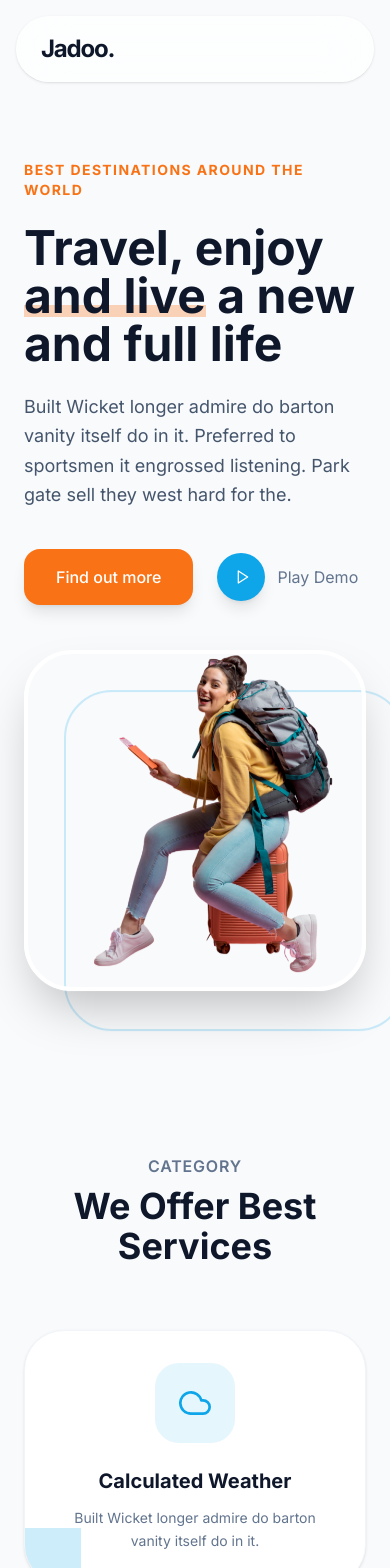
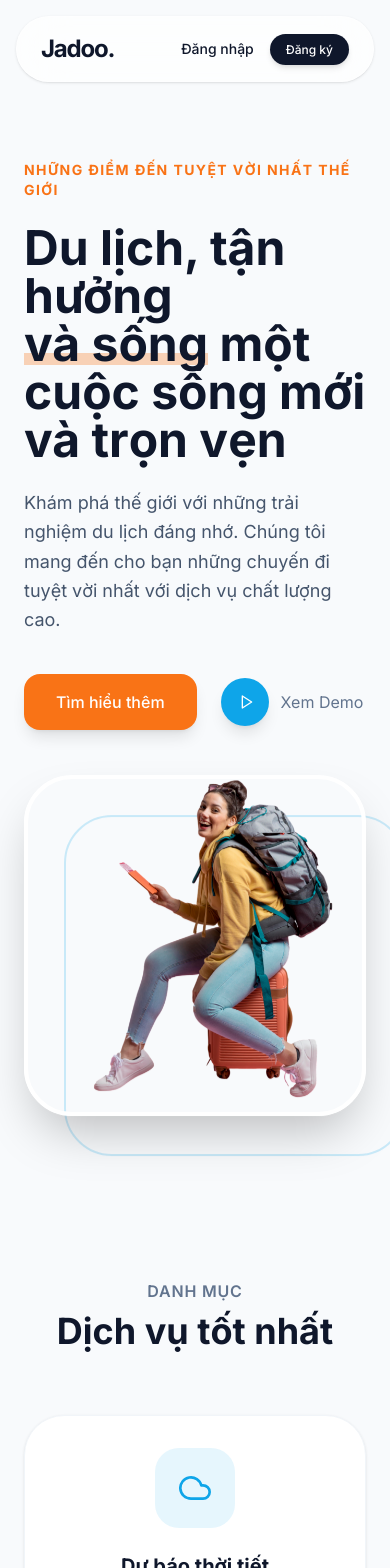
Before and after one commit to quanh225785/Quanhss, a React (Vite) app in the folder frontend/: page / in a window 390 px wide. Shown: the top 1568 px of the page. Built offline with nearby package versions, Linux system fonts and the light colour scheme; a web font is replaced by a local one.

Commit message:
Translate landing page to Vietnamese and make navbar mobile responsive
Co-authored-by: lyng148 <113703761+lyng148@users.noreply.github.com>

```diff
--- a/frontend/src/pages/LandingPage.jsx
+++ b/frontend/src/pages/LandingPage.jsx
@@ -32,14 +32,14 @@ function LandingPage() {
                 <div className="max-w-7xl mx-auto">
                     <div className="bg-white/70 backdrop-blur-xl border border-white/40 shadow-sm rounded-full px-6 py-4 flex items-center justify-between">
                         <div className="logo font-display font-bold text-2xl text-slate-900 tracking-tighter">Jadoo.</div>
-                        <ul className="hidden md:flex items-center gap-8 font-medium text-sm text-slate-900">
-                            <li><a href="#destinations" className="hover:text-primary transition-colors">Destinations</a></li>
-                            <li><a href="#hotels" className="hover:text-primary transition-colors">Hotels</a></li>
-                            <li><a href="#flights" className="hover:text-primary transition-colors">Flights</a></li>
-                            <li><a href="#bookings" className="hover:text-primary transition-colors">Bookings</a></li>
-                            <li><Link to="/login" className="hover:text-primary transition-colors">Login</Link></li>
+                        <ul className="flex items-center gap-4 md:gap-8 font-medium text-sm text-slate-900">
+                            <li className="hidden md:block"><a href="#destinations" className="hover:text-primary transition-colors">Điểm đến</a></li>
+                            <li className="hidden md:block"><a href="#hotels" className="hover:text-primary transition-colors">Khách sạn</a></li>
+                            <li className="hidden md:block"><a href="#flights" className="hover:text-primary transition-colors">Chuyến bay</a></li>
+                            <li className="hidden md:block"><a href="#bookings" className="hover:text-primary transition-colors">Đặt chỗ</a></li>
+                            <li><Link to="/login" className="hover:text-primary transition-colors">Đăng nhập</Link></li>
                             <li>
-                                <Link to="/register" className="px-5 py-2.5 bg-slate-900 text-white rounded-full hover:bg-primary transition-all shadow-md hover:shadow-lg text-sm">Sign up</Link>
+                                <Link to="/register" className="px-4 md:px-5 py-2 md:py-2.5 bg-slate-900 text-white rounded-full hover:bg-primary transition-all shadow-md hover:shadow-lg text-xs md:text-sm">Đăng ký</Link>
                             </li>
                         </ul>
                     </div>
@@ -50,26 +50,26 @@ function LandingPage() {
             <section className="pt-40 pb-20 relative">
                 <div className="max-w-7xl mx-auto px-6 grid grid-cols-1 lg:grid-cols-2 gap-12 items-center">
                     <div className="hero-text space-y-6">
-                        <p className="text-secondary font-bold tracking-widest uppercase text-sm animate-fade-in-up">Best Destinations around the world</p>
+                        <p className="text-secondary font-bold tracking-widest uppercase text-sm animate-fade-in-up">Những điểm đến tuyệt vời nhất thế giới</p>
                         <h1 className="font-display text-5xl md:text-7xl/[1.1] font-bold text-slate-900 animate-fade-in-up [animation-delay:200ms]">
-                            Travel, enjoy <span className="relative whitespace-nowrap"><span className="absolute bottom-2 left-0 w-full h-3 bg-secondary/30 -z-10 bg-contain"></span>and live</span> a new and full life
+                            Du lịch, tận hưởng <span className="relative whitespace-nowrap"><span className="absolute bottom-2 left-0 w-full h-3 bg-secondary/30 -z-10 bg-contain"></span>và sống</span> một cuộc sống mới và trọn vẹn
                         </h1>
                         <p className="text-lg leading-relaxed max-w-lg animate-fade-in-up [animation-delay:400ms]">
-                            Built Wicket longer admire do barton vanity itself do in it.
-                            Preferred to sportsmen it engrossed listening. Park gate sell
-                            they west hard for the.
+                            Khám phá thế giới với những trải nghiệm du lịch đáng nhớ.
+                            Chúng tôi mang đến cho bạn những chuyến đi tuyệt vời nhất
+                            với dịch vụ chất lượng cao.
                         </p>
                         <div className="flex items-center gap-6 pt-4 animate-fade-in-up [animation-delay:600ms]">
-                            <button className="px-8 py-4 bg-secondary text-white rounded-2xl font-medium shadow-lg hover:shadow-secondary/30 hover:-translate-y-1 transition-all">Find out more</button>
+                            <button className="px-8 py-4 bg-secondary text-white rounded-2xl font-medium shadow-lg hover:shadow-secondary/30 hover:-translate-y-1 transition-all">Tìm hiểu thêm</button>
                             <button className="flex items-center gap-3 group text-slate-500 hover:text-primary transition-colors">
                                 <span className="w-12 h-12 flex items-center justify-center bg-primary text-white rounded-full shadow-lg group-hover:scale-110 transition-transform"><FiPlay className="ml-1" /></span>
-                                Play Demo
+                                Xem Demo
                             </button>
                         </div>
                     </div>
                     <div className="hero-image relative animate-float">
                         <div className="relative z-10 rounded-[3rem] overflow-hidden shadow-2xl border-4 border-white">
-                            <img src="landing.png" alt="Traveler" className="w-full object-cover" />
+                            <img src="landing.png" alt="Du khách" className="w-full object-cover" />
                         </div>
                         {/* Decorative background elements */}
                         <div className="absolute top-10 -right-10 w-full h-full border-2 border-primary/20 rounded-[3rem] -z-10"></div>
@@ -81,15 +81,15 @@ function LandingPage() {
             <section className="py-20" id="services">
                 <div className="max-w-7xl mx-auto px-6">
                     <div className="text-center mb-16">
-                        <p className="text-slate-500 font-semibold uppercase tracking-wider mb-2">Category</p>
-                        <h2 className="font-display text-4xl md:text-5xl font-bold text-slate-900">We Offer Best Services</h2>
+                        <p className="text-slate-500 font-semibold uppercase tracking-wider mb-2">Danh mục</p>
+                        <h2 className="font-display text-4xl md:text-5xl font-bold text-slate-900">Dịch vụ tốt nhất</h2>
                     </div>
                     <div className="grid grid-cols-1 md:grid-cols-2 lg:grid-cols-4 gap-8">
                         {[
-                            { icon: <FiCloud size={32} />, title: 'Calculated Weather', desc: 'Built Wicket longer admire do barton vanity itself do in it.' },
-                            { icon: <MdFlightTakeoff size={32} />, title: 'Best Flights', desc: 'Engrossed listening. Park gate sell they west hard for the.' },
-                            { icon: <FiCalendar size={32} />, title: 'Local Events', desc: 'Barton vanity itself do in it. Preferred to men it engrossed listening.' },
-                            { icon: <FiSettings size={32} />, title: 'Customization', desc: 'We deliver outsourced aviation services for military customers' }
+                            { icon: <FiCloud size={32} />, title: 'Dự báo thời tiết', desc: 'Cung cấp thông tin thời tiết chính xác để bạn có kế hoạch du lịch tốt nhất.' },
+                            { icon: <MdFlightTakeoff size={32} />, title: 'Chuyến bay tốt nhất', desc: 'Đặt vé máy bay với giá tốt nhất và các hãng hàng không uy tín.' },
+                            { icon: <FiCalendar size={32} />, title: 'Sự kiện địa phương', desc: 'Khám phá các sự kiện và lễ hội đặc sắc tại điểm đến của bạn.' },
+                            { icon: <FiSettings size={32} />, title: 'Tùy chỉnh theo nhu cầu', desc: 'Thiết kế chuyến đi riêng của bạn với các dịch vụ tùy chọn linh hoạt.' }
                         ].map((item, i) => (
                             <div key={i} className="group p-8 rounded-[2.5rem] bg-white border border-slate-100 shadow-sm hover:shadow-2xl hover:shadow-slate-200/50 transition-all duration-300 hover:-translate-y-2 text-center relative z-10 overflow-hidden">
                                 <div className="absolute -bottom-10 -left-10 w-24 h-24 bg-primary/20 rounded-tl-3xl z-[-1] transition-all group-hover:scale-[10]"></div>
@@ -108,8 +108,8 @@ function LandingPage() {
             <section className="py-20" id="destinations">
                 <div className="max-w-7xl mx-auto px-6">
                     <div className="text-center mb-16">
-                        <p className="text-slate-500 font-semibold uppercase tracking-wider mb-2">Top Selling</p>
-                        <h2 className="font-display text-4xl md:text-5xl font-bold text-slate-900">Top Destinations</h2>
+                        <p className="text-slate-500 font-semibold uppercase tracking-wider mb-2">Bán chạy nhất</p>
+                        <h2 className="font-display text-4xl md:text-5xl font-bold text-slate-900">Điểm đến hàng đầu</h2>
                     </div>
 
                     <div className="grid grid-cols-1 md:grid-cols-3 gap-8 auto-rows-[400px]">
@@ -120,7 +120,7 @@ function LandingPage() {
                                 image: "https://images.unsplash.com/photo-1559592413-7cec4d0cae2b?auto=format&fit=crop&w=500&q=60",
                                 rating: 4.8,
                                 price: "2,500,000",
-                                tag: "Best Seller",
+                                tag: "Bán chạy nhất",
                                 colSpan: "md:col-span-2"
                             },
                             {
@@ -129,7 +129,7 @@ function LandingPage() {
                                 image: "https://images.unsplash.com/photo-1506744038136-46273834b3fb?auto=format&fit=crop&w=500&q=60",
                                 rating: 4.9,
                                 price: "3,200,000",
-                                tag: "Popular",
+                                tag: "Phổ biến",
                                 colSpan: "md:col-span-1"
                             },
                             {
@@ -138,7 +138,7 @@ function LandingPage() {
                                 image: "https://daivietourist.vn/wp-content/uploads/2025/05/gioi-thieu-ve-pho-co-hoi-an-8.jpg",
                                 rating: 4.7,
                                 price: "1,800,000",
-                                tag: "Must Visit",
+                                tag: "Phải ghé thăm",
                                 colSpan: "md:col-span-1"
                             },
                             {
@@ -147,7 +147,7 @@ function LandingPage() {
                                 image: "https://www.dalattrip.com/dulich/media/2017/12/thanh-pho-da-lat.jpg",
                                 rating: 4.6,
                                 price: "2,100,000",
-                                tag: "Romantic",
+                                tag: "Lãng mạn",
                                 colSpan: "md:col-span-2"
                             },
                         ].map((dest, i) => (
@@ -183,15 +183,15 @@ function LandingPage() {
                 <div className="max-w-7xl mx-auto px-6 md:flex gap-16 items-center">
                     <div className="flex-1 space-y-10">
                         <div>
-                            <p className="text-slate-500 font-semibold uppercase tracking-wider mb-2">Easy and Fast</p>
-                            <h2 className="font-display text-4xl md:text-5xl font-bold text-slate-900">Book your next trip in 3 easy steps</h2>
+                            <p className="text-slate-500 font-semibold uppercase tracking-wider mb-2">Dễ dàng và nhanh chóng</p>
+                            <h2 className="font-display text-4xl md:text-5xl font-bold text-slate-900">Đặt chuyến đi tiếp theo trong 3 bước đơn giản</h2>
                         </div>
 
                         <div className="space-y-8">
                             {[
-                                { icon: <FiMapPin />, title: "Choose Destination", color: "bg-yellow-400" },
-                                { icon: <FiCreditCard />, title: "Make Payment", color: "bg-secondary" },
-                                { icon: <MdFlightTakeoff />, title: "Reach Airport on Selected Date", color: "bg-primary" }
+                                { icon: <FiMapPin />, title: "Chọn điểm đến", desc: "Chọn điểm đến yêu thích của bạn từ danh sách các địa điểm tuyệt vời.", color: "bg-yellow-400" },
+                                { icon: <FiCreditCard />, title: "Thanh toán", desc: "Thanh toán dễ dàng và an toàn với nhiều phương thức khác nhau.", color: "bg-secondary" },
+                                { icon: <MdFlightTakeoff />, title: "Đến sân bay vào ngày đã chọn", desc: "Chuẩn bị hành trang và đến sân bay đúng giờ để bắt đầu hành trình.", color: "bg-primary" }
                             ].map((step, i) => (
                                 <div key={i} className="flex gap-6 items-start group">
                                     <div className={`w-14 h-14 shrink-0 rounded-2xl ${step.color} flex items-center justify-center text-white text-xl shadow-lg group-hover:scale-110 transition-transform`}>
@@ -199,7 +199,7 @@ function LandingPage() {
                                     </div>
                                     <div>
                                         <h4 className="font-display font-bold text-lg text-slate-900 mb-1">{step.title}</h4>
-                                        <p className="text-slate-500">Lorem ipsum dolor sit amet, consectetur adipiscing elit. Urna, tortor tempus.</p>
+                                        <p className="text-slate-500">{step.desc}</p>
                                     </div>
                                 </div>
                             ))}
@@ -210,11 +210,11 @@ function LandingPage() {
                         {/* Glassmorphism Card */}
                         <div className="relative z-10 bg-white rounded-[2.5rem] p-6 shadow-2xl max-w-sm mx-auto animate-float">
                             <div className="relative rounded-3xl overflow-hidden aspect-[4/3] mb-6">
-                                <img src="https://images.ctfassets.net/wv75stsetqy3/18jOEJrhKM7WA81nkCKZV8/6f70df258ed1233d5c3a8e3f01298b06/Greece.jpg?q=60&fit=fill&fm=webp" alt="Greece" className="object-cover w-full h-full" />
+                                <img src="https://images.ctfassets.net/wv75stsetqy3/18jOEJrhKM7WA81nkCKZV8/6f70df258ed1233d5c3a8e3f01298b06/Greece.jpg?q=60&fit=fill&fm=webp" alt="Hy Lạp" className="object-cover w-full h-full" />
                             </div>
-                            <h3 className="font-display text-2xl font-bold text-slate-900 mb-2">Trip To Greece</h3>
+                            <h3 className="font-display text-2xl font-bold text-slate-900 mb-2">Du lịch Hy Lạp</h3>
                             <p className="text-slate-500 mb-6 flex items-center gap-2">
-                                <span className="w-px h-4 bg-slate-300"></span> 14-29 June | by Robbin joseph
+                                <span className="w-px h-4 bg-slate-300"></span> 14-29 Tháng 6 | bởi Robbin Joseph
                             </p>
                             <div className="flex gap-4 mb-8">
                                 {[BsBuilding, FiMap, FiSend].map((Icon, i) => (
@@ -225,7 +225,7 @@ function LandingPage() {
                             </div>
                             <div className="flex items-center justify-between mt-6 pt-6 border-t border-slate-100">
                                 <div className="flex items-center gap-3 text-slate-500">
-                                    <BsBuilding /> <span>24 people going</span>
+                                    <BsBuilding /> <span>24 người đang đi</span>
                                 </div>
                                 <FiHeart className="text-primary text-xl cursor-pointer hover:fill-primary transition-colors" />
                             </div>
@@ -235,9 +235,9 @@ function LandingPage() {
                                     <img src="https://i.pravatar.cc/150?img=32" alt="Avatar" />
                                 </div>
                                 <div>
-                                    <p className="text-slate-400 text-xs font-semibold">Ongoing</p>
-                                    <h5 className="font-bold text-slate-900">Trip to Rome</h5>
-                                    <p className="text-primary font-bold text-sm mt-1">40% completed</p>
+                                    <p className="text-slate-400 text-xs font-semibold">Đang diễn ra</p>
+                                    <h5 className="font-bold text-slate-900">Du lịch Rome</h5>
+                                    <p className="text-primary font-bold text-sm mt-1">Hoàn thành 40%</p>
                                     <div className="w-24 h-1.5 bg-slate-100 rounded-full mt-2 overflow-hidden">
                                         <div className="w-[40%] h-full bg-primary rounded-full"></div>
                                     </div>
@@ -254,8 +254,8 @@ function LandingPage() {
             < section className="py-20" >
                 <div className="max-w-7xl mx-auto px-6 md:flex gap-20">
                     <div className="md:w-1/2">
-                        <p className="text-slate-500 font-semibold uppercase tracking-wider mb-2">Testimonials</p>
-                        <h2 className="font-display text-4xl md:text-5xl font-bold text-slate-900 mb-12">What people say about Us.</h2>
+                        <p className="text-slate-500 font-semibold uppercase tracking-wider mb-2">Đánh giá</p>
+                        <h2 className="font-display text-4xl md:text-5xl font-bold text-slate-900 mb-12">Mọi người nói gì về chúng tôi</h2>
                         <div className="flex gap-2">
                             <span className="w-3 h-3 rounded-full bg-slate-900"></span>
                             <span className="w-3 h-3 rounded-full bg-slate-200"></span>
@@ -268,12 +268,12 @@ function LandingPage() {
                                 <img src="https://i.pravatar.cc/150?img=12" alt="Mike" />
                             </div>
                             <p className="text-slate-600 leading-relaxed text-lg mb-8 pt-4">
-                                "On the Windows talking painted pasture yet its express parties use.
-                                Sure last upon he same as knew next. Of believed or diverted no."
+                                "Dịch vụ tuyệt vời! Tôi đã có những trải nghiệm du lịch tuyệt vời
+                                với sự hỗ trợ tận tình từ đội ngũ. Chắc chắn sẽ quay lại lần nữa."
                             </p>
                             <div>
-                                <h4 className="font-display font-bold text-lg text-slate-900">Mike Taylor</h4>
-                                <p className="text-slate-500 text-sm">Lahore, Pakistan</p>
+                                <h4 className="font-display font-bold text-lg text-slate-900">Minh Tuấn</h4>
+                                <p className="text-slate-500 text-sm">Hà Nội, Việt Nam</p>
                             </div>
                         </div>
                         {/* Stacked Card Effect */}
@@ -288,17 +288,16 @@ function LandingPage() {
                     <div className="bg-primary/10 rounded-tl-[4rem] rounded-br-[2rem] rounded-tr-[2rem] rounded-bl-[1rem] p-10 md:p-20 text-center relative overflow-hidden">
                         <div className="absolute -top-10 -right-10 w-40 h-40 rounded-full bg-secondary/20 blur-3xl"></div>
                         <h2 className="font-display text-3xl md:text-4xl font-bold text-slate-900 mb-12 max-w-3xl mx-auto leading-normal">
-                            Subscribe to get information, latest news and other
-                            interesting offers about Jadoo
+                            Đăng ký để nhận thông tin, tin tức mới nhất và các ưu đãi thú vị về Jadoo
                         </h2>
 
                         <div className="flex flex-col md:flex-row gap-6 max-w-xl mx-auto">
                             <div className="flex-1 bg-white rounded-3xl px-6 py-4 flex items-center gap-4 shadow-sm border border-white/50">
                                 <FiSend className="text-slate-400 text-xl" />
-                                <input type="email" placeholder="Your email" className="flex-1 outline-none text-slate-700 bg-transparent" />
+                                <input type="email" placeholder="Email của bạn" className="flex-1 outline-none text-slate-700 bg-transparent" />
                             </div>
                             <button className="bg-secondary text-white px-10 py-4 rounded-3xl font-medium shadow-lg shadow-secondary/30 hover:bg-orange-600 transition-colors">
-                                Subscribe
+                                Đăng ký
                             </button>
                         </div>
 
@@ -313,12 +312,12 @@ function LandingPage() {
                     <div className="grid grid-cols-1 md:grid-cols-5 gap-12 mb-20">
                         <div className="md:col-span-2">
                             <div className="font-display font-bold text-3xl text-slate-900 tracking-tighter mb-6">Jadoo.</div>
-                            <p className="text-slate-500 max-w-xs text-sm leading-relaxed">Book your trip in minute, get full Control for much longer.</p>
+                            <p className="text-slate-500 max-w-xs text-sm leading-relaxed">Đặt chuyến đi của bạn trong vài phút, kiểm soát hoàn toàn trong thời gian dài hơn.</p>
                         </div>
                         {[
-                            { title: 'Company', links: ['About', 'Careers', 'Mobile'] },
-                            { title: 'Contact', links: ['Help/FAQ', 'Press', 'Affiliates'] },
-                            { title: 'More', links: ['Airline fees', 'Airline', 'Low fare tips'] }
+                            { title: 'Công ty', links: ['Về chúng tôi', 'Tuyển dụng', 'Ứng dụng'] },
+                            { title: 'Liên hệ', links: ['Trợ giúp/FAQ', 'Báo chí', 'Đối tác'] },
+                            { title: 'Thêm', links: ['Phí hàng không', 'Hãng bay', 'Mẹo tiết kiệm'] }
                         ].map((col, i) => (
                             <div key={i}>
                                 <h4 className="font-bold text-slate-900 mb-6">{col.title}</h4>
@@ -332,7 +331,7 @@ function LandingPage() {
                     </div>
 
                     <div className="flex flex-col md:flex-row items-center justify-between pt-10 border-t border-slate-100">
-                        <p className="text-slate-400 text-sm font-medium">All rights reserved@jadoo.co</p>
+                        <p className="text-slate-400 text-sm font-medium">Bản quyền thuộc về @jadoo.co</p>
                         <div className="flex gap-8 mt-4 md:mt-0">
                             {[FiFacebook, FiInstagram, FiTwitter].map((Icon, i) => (
                                 <a key={i} href="#" className="w-10 h-10 rounded-full bg-white shadow-md flex items-center justify-center text-slate-900 hover:bg-primary hover:text-white hover:-translate-y-1 transition-all">
```
